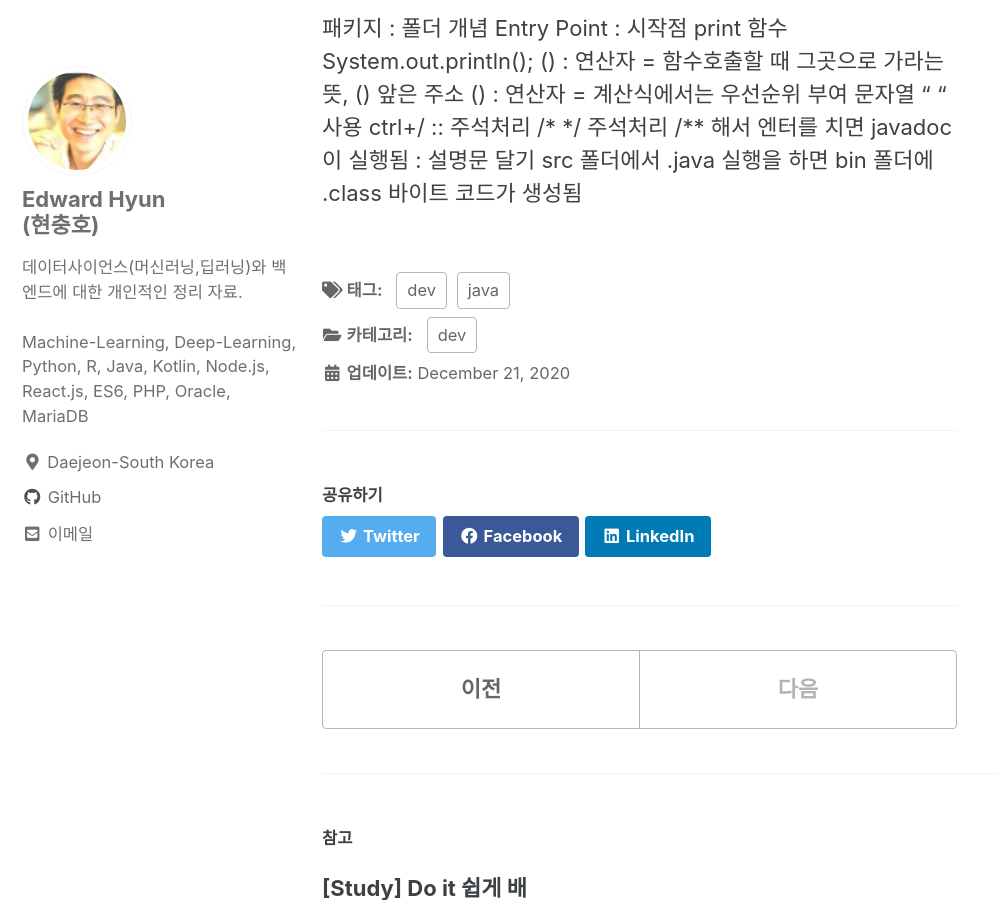
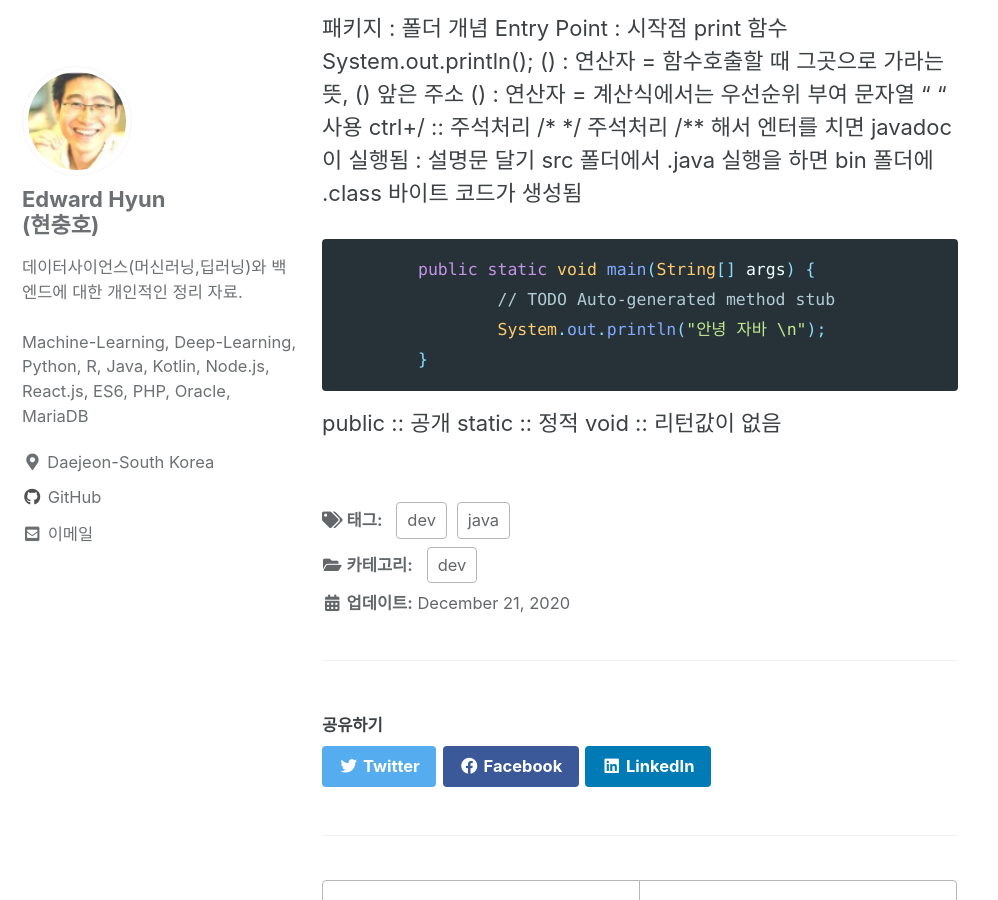
Before and after one commit to iamhch24/iamhch24.github.io, a Jekyll site: the page built from _posts/2020-12-21-[Study] Do it 자바 프로그래밍 입문.md, in a window 1280 px wide and 900 px high, scrolled down 469 px. Shown: the whole window, without its empty margins (0-998 px from the left). Built offline with Jekyll 4.4.1, drawn with Linux system fonts in a browser that asks for light colours; cached includes are drawn as plain includes.

Commit message:
_posts/2020-12-21-[Study] Do it 자바 프로그래밍 입문.md updated from https://stackedit.io/

````diff
--- a/_posts/2020-12-21-[Study] Do it 자바 프로그래밍 입문.md
+++ b/_posts/2020-12-21-[Study] Do it 자바 프로그래밍 입문.md
@@ -26,11 +26,21 @@ ctrl+/ :: 주석처리
 /** 해서 엔터를 치면 javadoc이 실행됨 : 설명문 달기
 src 폴더에서 .java 실행을 하면 bin 폴더에 .class 바이트 코드가 생성됨
 
+```java
+	public static void main(String[] args) {
+		// TODO Auto-generated method stub
+		System.out.println("안녕 자바 \n");
+	}
+```
+public :: 공개
+static :: 정적
+void :: 리턴값이 없음
+
 
 
 
 
 <!--stackedit_data:
-eyJoaXN0b3J5IjpbMTY3NDYzNzg1OSwxMDQ5MTYxODk1LC0xND
-MxNjc5NzIzXX0=
+eyJoaXN0b3J5IjpbMzA3NTk5NzYxLDE2NzQ2Mzc4NTksMTA0OT
+E2MTg5NSwtMTQzMTY3OTcyM119
 -->
````
